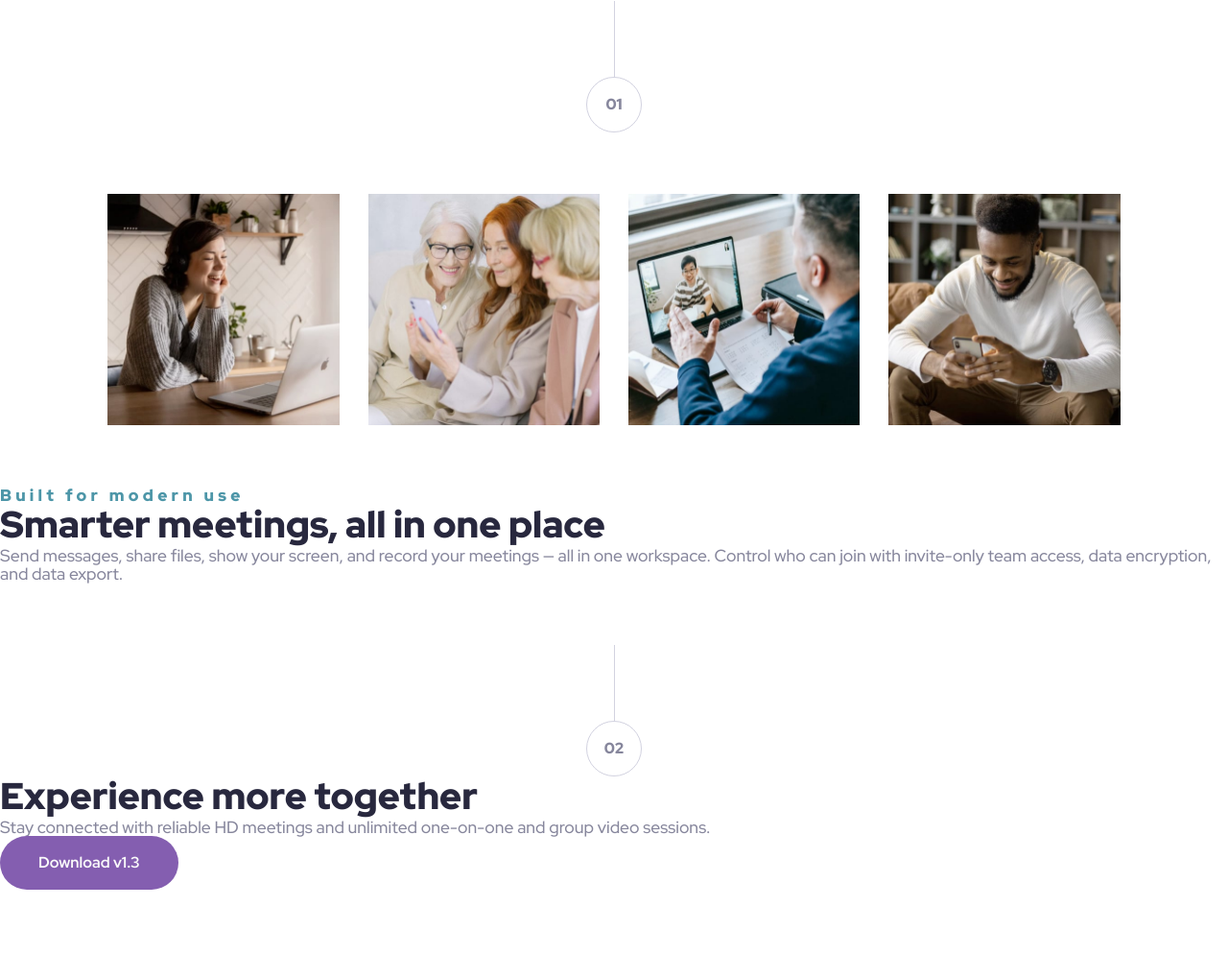
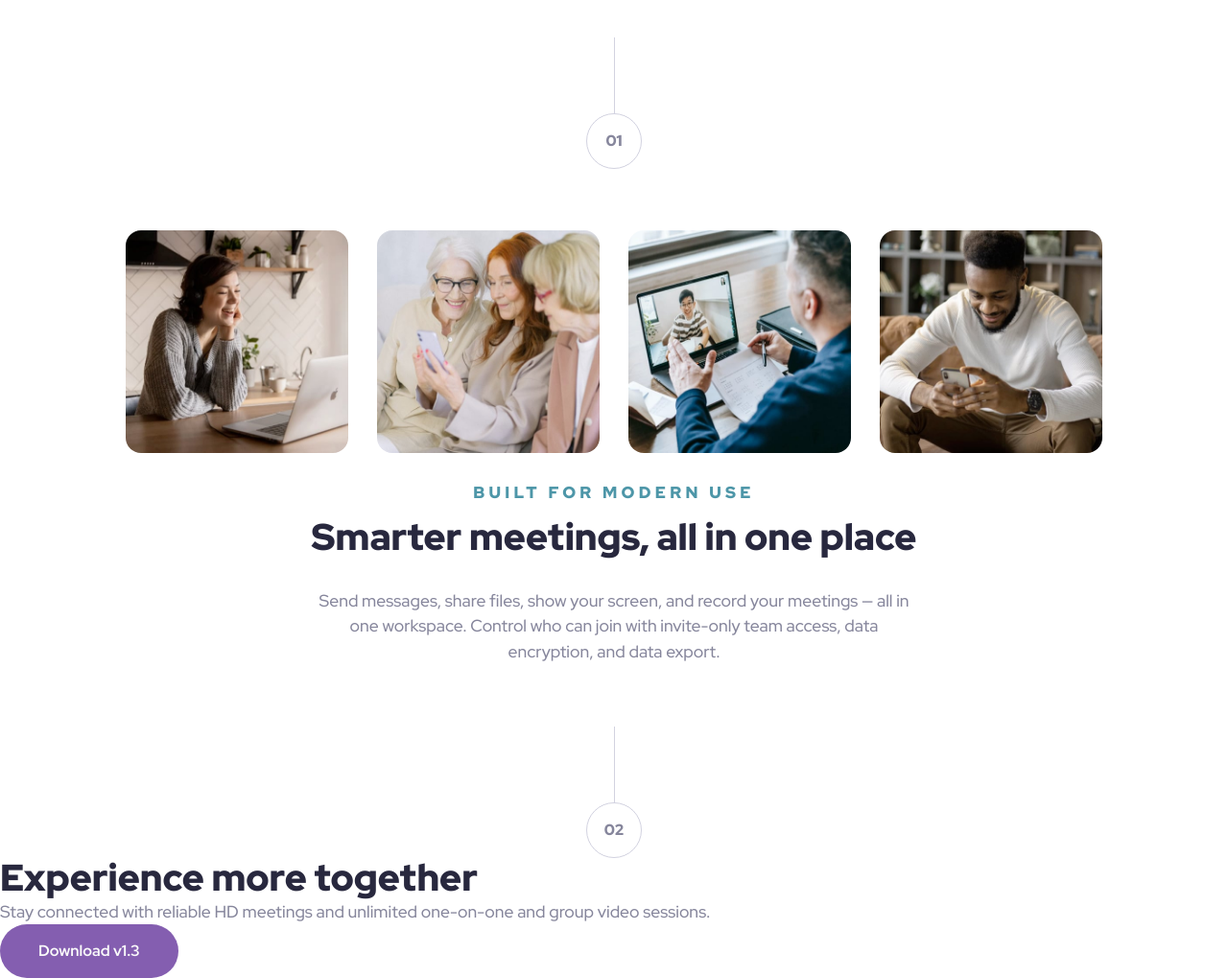
Before and after one commit to jyeharry/meet-landing-page, a plain HTML site: page index.html in a window 1280 px wide. Shown: the part 507-1526 px from the top of the page at 96% size. Before the commit the page ends 1434 px from the top, so only its background shows below. Drawn offline with Linux system fonts and the light colour scheme.

Commit message:
Finish highlights styling

```diff
--- a/css/style.css
+++ b/css/style.css
@@ -9,6 +9,7 @@
   --white: hsl(0, 0%, 98%);
 
   /* @link https://utopia.fyi/space/calculator?c=375,8,1.2,1440,8,1.25,5,2,&s=0.5,2|3|4|5|6|7|8|9|10|14,3xl-7xl|xl-6xl&g=s,l,xl,12 */
+  /* https://utopia.fyi/space/calculator?c=375,8,1.2,768,8,1.25,5,2,&s=0.5,2%7C3%7C4%7C5%7C6%7C7%7C8%7C9%7C10%7C14,s-l%7Cm-xl%7Cxl-4xl%7Cxl-7xl&g=s,l,xl,12 */
 
   --space-xs: 0.25rem;
   --space-s: 0.5rem;
@@ -38,7 +39,9 @@
 
   /* Custom pairs */
   --space-m-xl: clamp(1rem, 0.6479rem + 1.5023vw, 2rem);
+  --space-xl-4xl: clamp(2rem, 0.5687rem + 6.1069vw, 3.5rem);
   --space-xl-6xl: clamp(2rem, 1.1197rem + 3.7559vw, 4.5rem);
+  --space-xl-7xl: clamp(2rem, -0.8626rem + 12.2137vw, 5rem);
   --space-3xl-7xl: clamp(3rem, 2.2958rem + 3.0047vw, 5rem);
 
   /* @link https://utopia.fyi/clamp/calculator?a=375,1440,40—64 */
@@ -54,10 +57,25 @@
   --step-4: clamp(1rem, 0.8571rem + 0.2976vw, 1.125rem);
 
   /* @link https://utopia.fyi/clamp/calculator?a=375,1440,144—256 */
-  --fluid-144-256: clamp(9rem, 6.5352rem + 10.5164vw, 16rem);
+  --fluid-144-256-lg: clamp(9rem, 6.5352rem + 10.5164vw, 16rem);
 
   /* @link https://utopia.fyi/clamp/calculator?a=375,1440,160—256 */
   --fluid-160-256: clamp(10rem, 7.8873rem + 9.0141vw, 16rem);
+
+  /* @link https://utopia.fyi/clamp/calculator?a=768,1440,32—80 */
+  --fluid-32-80: clamp(2rem, -1.4286rem + 7.1429vw, 5rem);
+
+  /* @link https://utopia.fyi/clamp/calculator?a=375,1600,144—256 */
+  --fluid-144-256-xl: clamp(9rem, 6.8571rem + 9.1429vw, 16rem);
+
+  /* @link https://utopia.fyi/clamp/calculator?a=375,768,144—160 */
+  --fluid-144-160: clamp(9rem, 8.0458rem + 4.0712vw, 10rem);
+
+  /* @link https://utopia.fyi/clamp/calculator?a=375,768,144—156 */
+  --fluid-144-156: clamp(9rem, 8.2844rem + 3.0534vw, 9.75rem);
+
+  /* @link https://utopia.fyi/clamp/calculator?a=768,1440,156—256 */
+  --fluid-156-256: clamp(9.75rem, 2.6071rem + 14.881vw, 16rem);
 }
 
 body {
@@ -94,7 +112,7 @@ p,
   color: var(--slate-600);
   font-size: var(--step-4);
   letter-spacing: 0;
-  line-height: 1.1;
+  line-height: 1.5;
   font-weight: 500;
 }
 
@@ -191,7 +209,8 @@ header {
 }
 
 .highlights {
-  padding-block: var(--space-xl) var(--space-5xl);
+  padding-block: var(--space-xl-4xl) var(--space-5xl);
+  padding-inline: var(--fluid-32-80);
 }
 
 .step-label {
@@ -214,7 +233,8 @@ header {
   }
 }
 
-.highlights__imgs-wrapper {
+.highlights__imgs-wrapper,
+.highlights__imgs-wrapper-inner {
   display: flex;
   gap: var(--space-m-xl);
   flex-wrap: wrap;
@@ -222,6 +242,14 @@ header {
 }
 
 .highlights__img {
-  max-width: var(--fluid-160-256);
   aspect-ratio: 1;
+  border-radius: var(--space-m);
+
+  @media (width <= 768px) {
+    max-width: var(--fluid-144-156);
+  }
+
+  @media (width > 768px) {
+    max-width: var(--fluid-156-256);
+  }
 }
--- a/index.html
+++ b/index.html
@@ -56,6 +56,7 @@
     <section class="highlights stack" style="--space: 4rem">
       <div class="step-label center txt-5">01</div>
       <div class="highlights__imgs-wrapper">
+        <div class="highlights__imgs-wrapper-inner">
           <img
             src="assets/desktop/image-woman-in-videocall.jpg"
             alt=""
@@ -66,6 +67,8 @@
             alt=""
             class="highlights__img"
           />
+        </div>
+        <div class="highlights__imgs-wrapper-inner">
           <img
             src="assets/desktop/image-men-in-meeting.jpg"
             alt=""
@@ -77,9 +80,10 @@
             class="highlights__img"
           />
         </div>
-      <div class="highlights__content">
-        <hgroup>
-          <p class="txt-3">Built for modern use</p>
+      </div>
+      <div class="center stack" style="--space: 2rem">
+        <hgroup class="stack" style="--space: 1rem">
+          <p class="txt-3">BUILT FOR MODERN USE</p>
           <h2 class="txt-2">Smarter meetings, all in one place</h2>
         </hgroup>
         <p>
```
Lines whose indentation alone changed are shown as unchanged.
